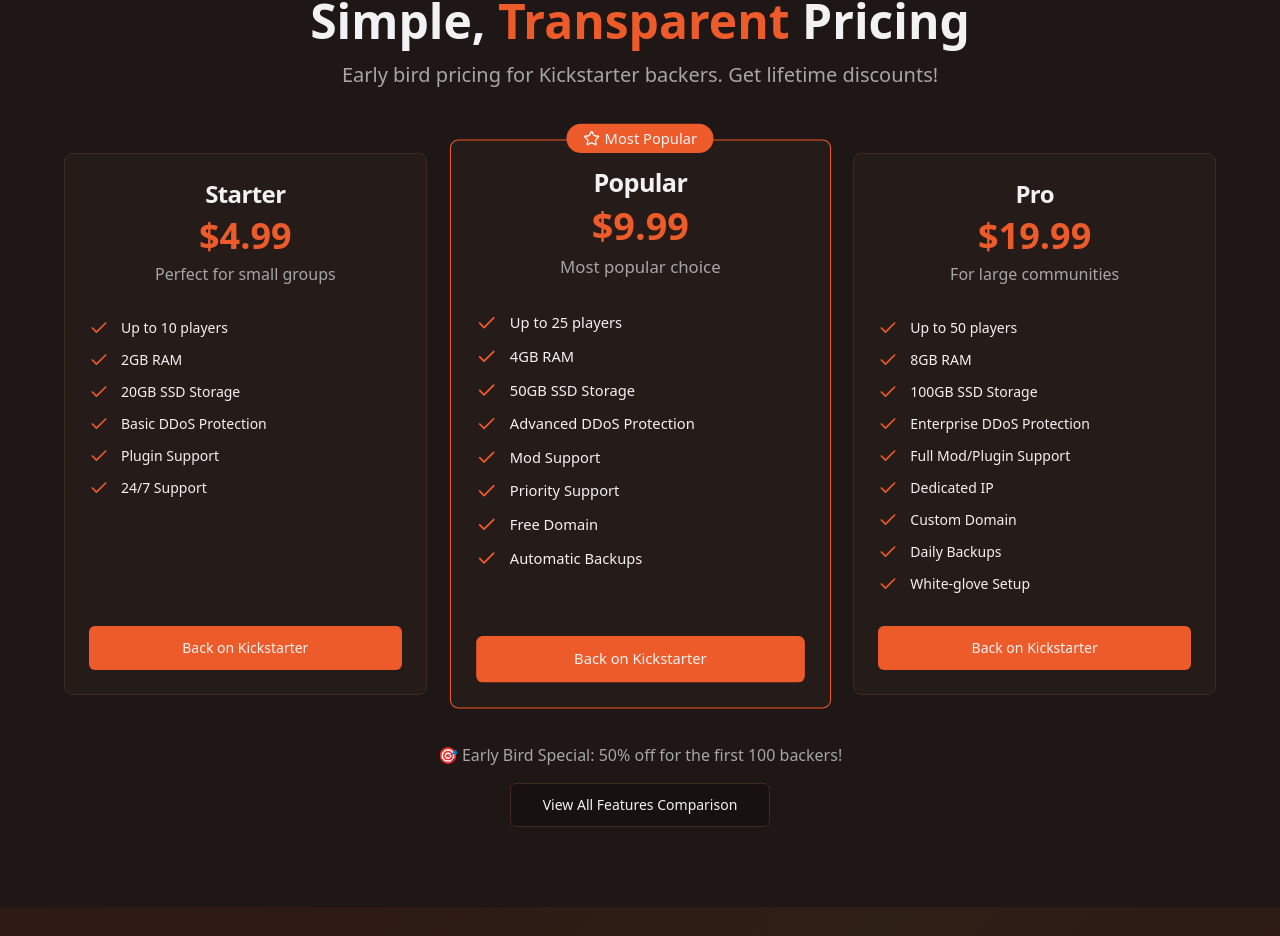
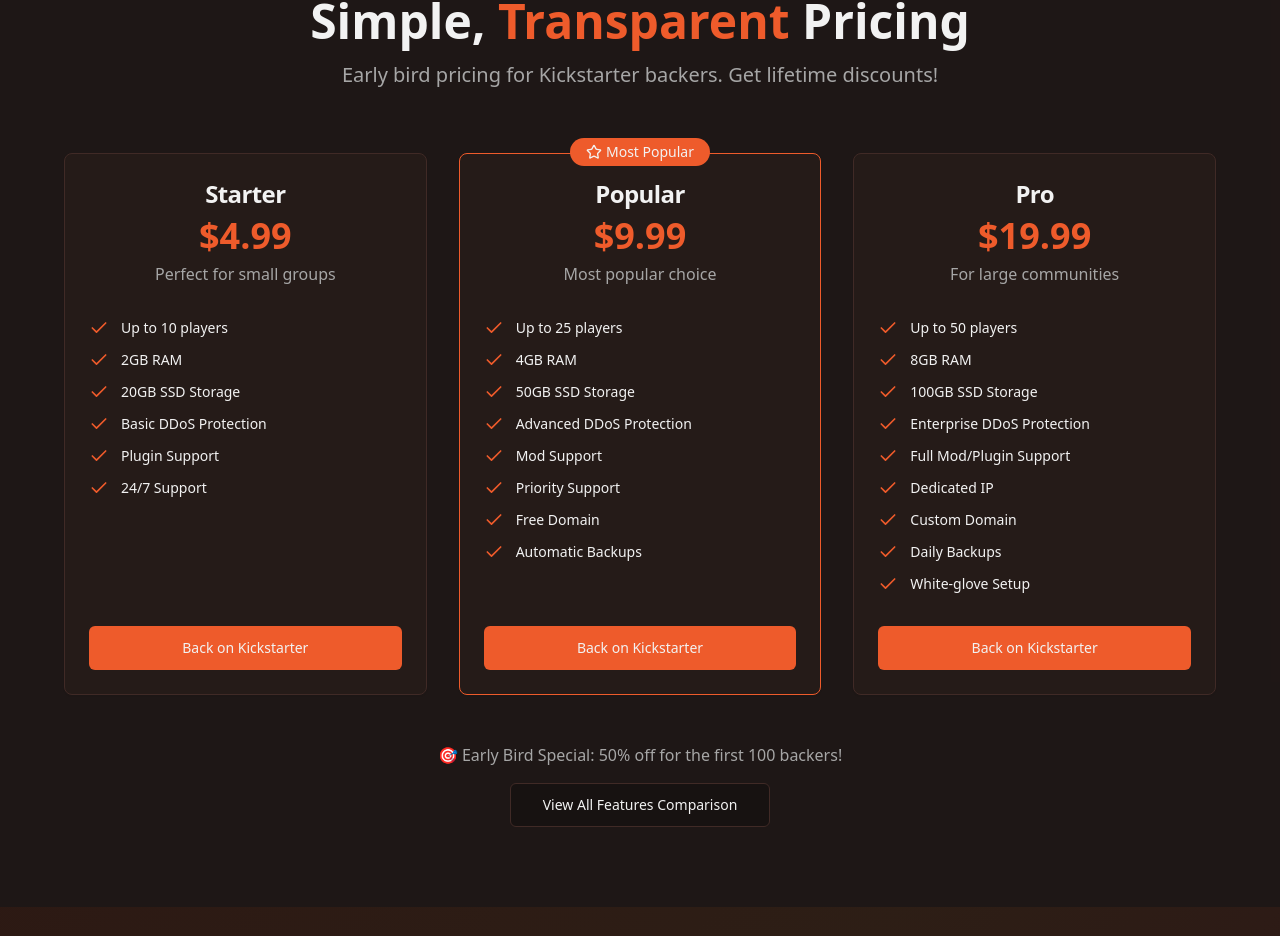
Before and after one commit to JKGiova/blockverse-kickstart-launchpad, a React (Vite) app: page / in a window 1280 px wide. Shown: the part 1605-2541 px from the top of the page. Built offline with nearby package versions, Linux system fonts and the light colour scheme.

Commit message:
Fix: Ensure Popular pricing plan scales on hover
The Popular pricing plan was not scaling on hover as expected. This commit ensures the hover scaling is correctly applied.

```diff
--- a/src/components/Pricing.tsx
+++ b/src/components/Pricing.tsx
@@ -71,7 +71,7 @@ const Pricing = () => {
             <Card
               key={index}
               className={`relative bg-card border-border hover:border-primary/50 transition-all duration-300 hover:scale-105 flex flex-col ${
-                plan.popular ? 'border-primary scale-105' : ''
+                plan.popular ? 'border-primary' : ''
               }`}
             >
               {plan.popular && (
```
